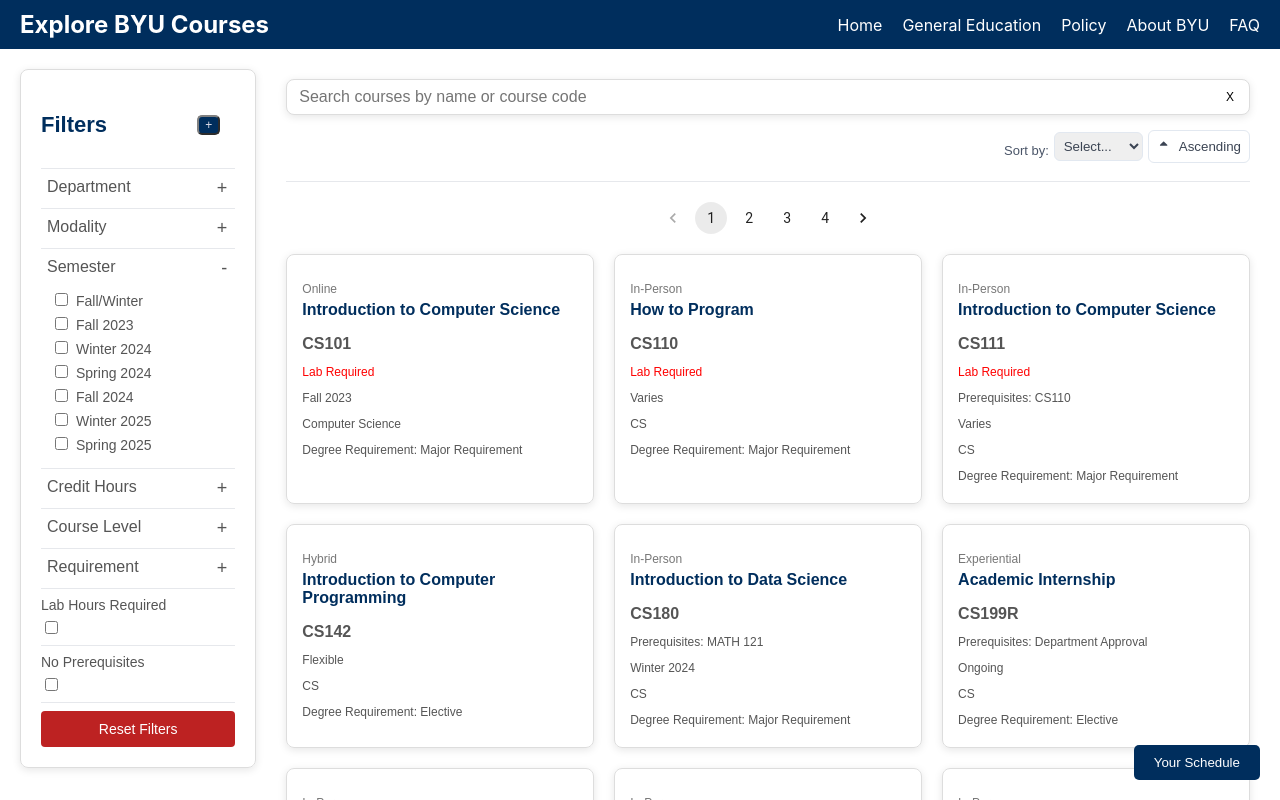
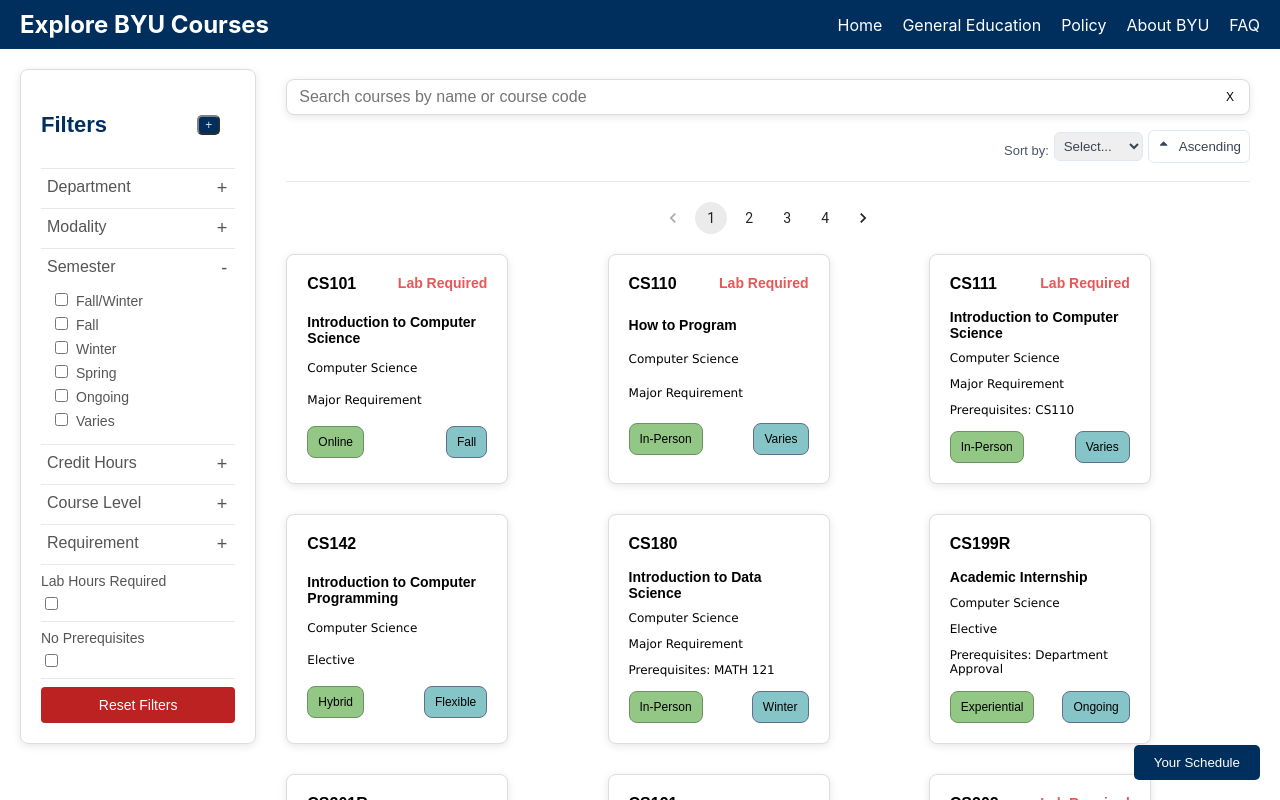
Before and after one commit to Wimplende2000/CS356PrototypeCOPY, a React (Create React App) app: page / in a window 1280 px wide. Both pictures are taken after a click on the button "Semester". Shown: the top 800 px of the page. Built offline with nearby package versions, Linux system fonts and the light colour scheme.

Commit message:
course tile css

```diff
--- a/src/components/CourseSearch.jsx
+++ b/src/components/CourseSearch.jsx
@@ -9,49 +9,10 @@
 import { Pagination,TablePagination } from '@mui/material';
 
 
-// Define the addButtonStyle for the "Add Course" button
-const addButtonStyle = {
-  marginTop: "10px",
-  padding: "8px 16px",
-  backgroundColor: "#28a745",
-  color: "#fff",
-  border: "none",
-  borderRadius: "4px",
-  cursor: "pointer",
-  fontSize: "14px",
-  fontWeight: "bold",
-  transition: "background-color 0.3s ease",
-  width: "100%", // Make the button full width
-  display: "block", // Ensure the button is on a new line
-};
-
-const sidePanelStyle = {
-  position: "fixed",
-  top: 0,
-  right: 0,
-  width: "450px", // Increased width for more space
-  height: "100%",
-  backgroundColor: "#fff",
-  boxShadow: "-2px 0 15px rgba(0, 0, 0, 0.1)",
-  padding: "20px",
-  overflowY: "auto",
-  zIndex: 1000,
-  transform: "translateX(0)",
-  transition: "transform 0.3s ease-in-out",
-};
-
-const sectionItemStyle = {
-  marginBottom: "15px",
-  padding: "15px",
-  border: "1px solid #ddd",
-  borderRadius: "8px",
-  backgroundColor: "#f9f9f9",
-};
-
 export default function CourseSearch() {
   //for pagination
   const [page, setPage] = useState(1);
-  const [rowsPerPage, setRowsPerPage] = useState(15); // Adjust based on your grid layout
+  const [rowsPerPage, setRowsPerPage] = useState(16); // Adjust based on your grid layout
   const { filteredList, setFilteredList } = useCourseDataContext();
   const [selectedFilters, setSelectedFilters] = useState([]);
   const [searchParams] = useSearchParams();
@@ -295,37 +256,36 @@
       </div>
 
 
-        <div style={{ display: "grid", gridTemplateColumns: "repeat(auto-fill, minmax(250px, 1fr))", gap: "20px" }}>
-          {
+      <div style={{ display: "grid", gridTemplateColumns: "repeat(auto-fill, minmax(250px, 1fr))", rowGap: "30px" }}>
+      {
             paginatedCourses.length > 0 ? (
             paginatedCourses.map((course, index) => (
               <div key={index}
                 className="course-box"
-                style={{ padding: "15px", border: "1px solid #ddd", borderRadius: "8px", boxShadow: "0 2px 8px rgba(0, 0, 0, 0.1)"}}
                 onClick={() => openSidePanel(course.code)}
               >
-                <p style={{ fontSize: "12px", color: "#777", marginBottom: "5px" }}>{course.modality}</p>
-                <h2 style={{ fontSize: "16px", margin: "5px 0", color: "#002E5D", fontWeight: "bold" }}>{course.title}</h2>
-                <p style={{ fontWeight: "bold", color: "#555", marginBottom: "5px" }}>{course.code}</p>
-                {course.hasLab && <p style={{ color: "red", fontSize: "12px", marginBottom: "5px" }}>Lab Required</p>}
+                <p className="code">{course.code}</p>
+                {course.hasLab && <p className="has-lab">Lab Required</p>}
+                <p className="title">{course.title}</p>
+                <p className="department">{course.department}</p>
+                <p className="requirement">{course.degreeRequirement}</p>
                 {course.prerequisites.length > 0 && (
-                  <p style={{ color: "#555", fontSize: "12px", marginBottom: "5px" }}>
+                  <p className="prereqs">
                     Prerequisites: {course.prerequisites.join(", ")}
                   </p>
                 )}
-                <p style={{ color: "#555", fontSize: "12px", marginBottom: "5px" }}>{course.semester}</p>
-                <p style={{ color: "#555", fontSize: "12px", marginBottom: "5px" }}>{course.department}</p>
-                <p style={{ color: "#555", fontSize: "12px", marginBottom: "5px" }}>Degree Requirement: {course.degreeRequirement}</p>
+                <p className="modality">{course.modality}</p>
+                <p className="semester">{course.semester}</p>
               </div>
             ))
           ) : (
-            <p style={{ textAlign: "center", color: "#777", fontSize: "14px" }}>No courses found.</p>
+            <p className="no-courses">No courses found.</p>
           )}
         </div>
       </div>
 
       {showPanel && selectedCourse && (
-        <div style={sidePanelStyle}>
+        <div className="side-panel">
           <button onClick={closeSidePanel} style={{
             backgroundColor: "#FF6347", border: "none", color: "#fff", fontSize: "16px", padding: "10px", borderRadius: "5px", cursor: "pointer", marginBottom: "20px"
           }}>Close</button>
@@ -344,11 +304,11 @@
               <p style={{ fontWeight: "bold", marginBottom: "10px" }}>Sections:</p>
               <ul style={{ listStyle: "none", padding: 0 }}>
                 {selectedCourse.sections.map((section, secIndex) => (
-                  <li key={secIndex} style={sectionItemStyle}>
+                  <li key={secIndex} className="section-item">
                     <div>
                       <strong>Section {section.sectionNumber}:</strong> {section.professor} - {section.time}
                     </div>
-                    <button onClick={() => handleAddSection(selectedCourse, section)} style={addButtonStyle}>
+                    <button onClick={() => handleAddSection(selectedCourse, section)} className="add-course-button">
                       Add Course
                     </button>
                   </li>
--- a/src/components/SidebarFilters.jsx
+++ b/src/components/SidebarFilters.jsx
@@ -136,7 +136,7 @@
         </button>
         {semesterOpen && (
         <div className="filter-type">
-          {["Fall/Winter", "Fall 2023", "Winter 2024", "Spring 2024", "Fall 2024", "Winter 2025", "Spring 2025"].map((semester) => (
+          {["Fall/Winter", "Fall", "Winter", "Spring", "Ongoing", "Varies"].map((semester) => (
             <label key={semester} className="dropdown-items">
               <input
                 type="checkbox"
--- a/src/contextsGLOBAL/courseData.jsx
+++ b/src/contextsGLOBAL/courseData.jsx
@@ -6,7 +6,7 @@
       "modality": "Online",
       "hasLab": true,
       "prerequisites": [],
-      "semester": "Fall 2023",
+      "semester": "Fall",
       "department": "Computer Science",
       "degreeRequirement": "Major Requirement",
       "instructor": "Dr. Smith",
@@ -35,7 +35,7 @@
       "hasLab": true,
       "prerequisites": [],
       "semester": "Varies",
-      "department": "CS",
+      "department": "Computer Science",
       "degreeRequirement": "Major Requirement",
       "instructor": "Prof. Anderson",
       "officeHours": "Tue/Thu 10-11 AM",
@@ -64,7 +64,7 @@
         "CS110"
       ],
       "semester": "Varies",
-      "department": "CS",
+      "department": "Computer Science",
       "degreeRequirement": "Major Requirement",
       "instructor": "Dr. Chen",
       "officeHours": "Wed/Fri 1-2 PM",
@@ -91,7 +91,7 @@
       "hasLab": false,
       "prerequisites": [],
       "semester": "Flexible",
-      "department": "CS",
+      "department": "Computer Science",
       "degreeRequirement": "Elective",
       "instructor": "Dr. Davis",
       "officeHours": "By Appointment",
@@ -119,8 +119,8 @@
       "prerequisites": [
         "MATH 121"
       ],
-      "semester": "Winter 2024",
-      "department": "CS",
+      "semester": "Winter",
+      "department": "Computer Science",
       "degreeRequirement": "Major Requirement",
       "instructor": "Prof. Wilson",
       "officeHours": "Mon/Wed 3-4 PM",
@@ -149,7 +149,7 @@
         "Department Approval"
       ],
       "semester": "Ongoing",
-      "department": "CS",
+      "department": "Computer Science",
       "degreeRequirement": "Elective",
       "instructor": "Internship Coordinator",
       "officeHours": "Contact Coordinator",
@@ -169,8 +169,8 @@
       "modality": "In-Person",
       "hasLab": false,
       "prerequisites": [],
-      "semester": "Fall 2024",
-      "department": "CS",
+      "semester": "Fall",
+      "department": "Computer Science",
       "degreeRequirement": "Elective",
       "instructor": "Visiting Professor",
       "officeHours": "TBA",
@@ -196,7 +196,7 @@
       "hasLab": false,
       "prerequisites": [],
       "semester": "Fall/Winter",
-      "department": "CS",
+      "department": "Computer Science",
       "degreeRequirement": "General Education",
       "instructor": "Dr. Green",
       "officeHours": "Wed 9-10 AM",
@@ -224,7 +224,7 @@
         "CS111"
       ],
       "semester": "Fall/Winter",
-      "department": "CS",
+      "department": "Computer Science",
       "degreeRequirement": "Major Requirement",
       "instructor": "Prof. Hill",
       "officeHours": "Mon/Fri 11 AM - 12 PM",
@@ -252,7 +252,7 @@
         "CS202"
       ],
       "semester": "Fall/Winter",
-      "department": "CS",
+      "department": "Computer Science",
       "degreeRequirement": "Major Requirement",
       "instructor": "Dr. Jones",
       "officeHours": "Tue/Thu 2-3 PM",
@@ -280,7 +280,7 @@
         "CS203"
       ],
       "semester": "Fall/Winter",
-      "department": "CS",
+      "department": "Computer Science",
       "degreeRequirement": "Major Requirement",
       "instructor": "Prof. King",
       "officeHours": "Wed/Fri 10-11 AM",
@@ -308,7 +308,7 @@
         "CS111"
       ],
       "semester": "Varies",
-      "department": "CS",
+      "department": "Computer Science",
       "degreeRequirement": "Major Requirement",
       "instructor": "Dr. Lee",
       "officeHours": "Mon/Wed 1-2 PM",
@@ -337,7 +337,7 @@
         "CS111"
       ],
       "semester": "Varies",
-      "department": "CS",
+      "department": "Computer Science",
       "degreeRequirement": "Major Requirement",
       "instructor": "Prof. Martinez",
       "officeHours": "Tue/Thu 3-4 PM",
@@ -366,7 +366,7 @@
         "MATH 110"
       ],
       "semester": "Varies",
-      "department": "CS",
+      "department": "Computer Science",
       "degreeRequirement": "Major Requirement",
       "instructor": "Dr. Nguyen",
       "officeHours": "Mon/Wed 10-11 AM",
@@ -396,7 +396,7 @@
         "CS240"
       ],
       "semester": "Varies",
-      "department": "CS",
+      "department": "Computer Science",
       "degreeRequirement": "Major Requirement",
       "instructor": "Prof. Patel",
       "officeHours": "Tue/Thu 1-2 PM",
@@ -425,7 +425,7 @@
         "CS236"
       ],
       "semester": "Fall/Winter",
-      "department": "CS",
+      "department": "Computer Science",
       "degreeRequirement": "Major Requirement",
       "instructor": "Dr. Ramirez",
       "officeHours": "Wed/Fri 2-3 PM",
@@ -454,7 +454,7 @@
         "CS111"
       ],
       "semester": "Fall/Winter",
-      "department": "CS",
+      "department": "Computer Science",
       "degreeRequirement": "Major Requirement",
       "instructor": "Prof. Sharma",
       "officeHours": "Mon/Wed 4-5 PM",
@@ -483,7 +483,7 @@
         "CS240"
       ],
       "semester": "Fall/Winter",
-      "department": "CS",
+      "department": "Computer Science",
       "degreeRequirement": "Major Requirement",
       "instructor": "Dr. Thompson",
       "officeHours": "Tue/Thu 9-10 AM (Online)",
@@ -513,7 +513,7 @@
         "MATH 221"
       ],
       "semester": "Fall/Winter",
-      "department": "CS",
+      "department": "Computer Science",
       "degreeRequirement": "Major Requirement",
       "instructor": "Prof. Vargas",
       "officeHours": "Mon/Wed 2-3 PM",
@@ -540,7 +540,7 @@
       "hasLab": false,
       "prerequisites": [],
       "semester": "Fall/Winter",
-      "department": "CS",
+      "department": "Computer Science",
       "degreeRequirement": "Elective",
       "instructor": "Career Services Staff",
       "officeHours": "Varies",
@@ -562,8 +562,8 @@
       "prerequisites": [
         "Varies by topic"
       ],
-      "semester": "Fall 2024",
-      "department": "CS",
+      "semester": "Fall",
+      "department": "Computer Science",
       "degreeRequirement": "Elective",
       "instructor": "Adjunct Faculty",
       "officeHours": "TBA",
@@ -592,7 +592,7 @@
         "CS236"
       ],
       "semester": "Fall/Winter",
-      "department": "CS",
+      "department": "Computer Science",
       "degreeRequirement": "Major Requirement",
       "instructor": "Dr. White",
       "officeHours": "Tue/Thu 11 AM - 12 PM",
@@ -621,7 +621,7 @@
         "CS224"
       ],
       "semester": "Fall/Winter",
-      "department": "CS",
+      "department": "Computer Science",
       "degreeRequirement": "Major Requirement",
       "instructor": "Prof. Young",
       "officeHours": "Mon/Wed 9-10 AM",
@@ -651,7 +651,7 @@
         "CS235"
       ],
       "semester": "Fall/Winter",
-      "department": "CS",
+      "department": "Computer Science",
       "degreeRequirement": "Major Requirement",
       "instructor": "Dr. Zheng",
       "officeHours": "Tue/Thu 4-5 PM",
@@ -680,7 +680,7 @@
         "CS235"
       ],
       "semester": "Fall/Winter",
-      "department": "CS",
+      "department": "Computer Science",
       "degreeRequirement": "Major Requirement",
       "instructor": "Prof. Adams",
       "officeHours": "Wed/Fri 1-2 PM",
@@ -709,7 +709,7 @@
         "CS240"
       ],
       "semester": "Fall/Winter",
-      "department": "CS",
+      "department": "Computer Science",
       "degreeRequirement": "Major Requirement",
       "instructor": "Dr. Baker",
       "officeHours": "Mon/Wed 11 AM - 12 PM",
@@ -738,7 +738,7 @@
         "CS324"
       ],
       "semester": "Flexible",
-      "department": "CS",
+      "department": "Computer Science",
       "degreeRequirement": "Elective",
       "instructor": "Prof. Clark",
       "officeHours": "By Appointment",
@@ -766,8 +766,8 @@
       "prerequisites": [
         "MATH 221"
       ],
-      "semester": "Fall 2024",
-      "department": "CS",
+      "semester": "Fall",
+      "department": "Computer Science",
       "degreeRequirement": "Elective",
       "instructor": "Dr. Evans",
       "officeHours": "Tue/Thu 2-3 PM",
@@ -797,7 +797,7 @@
         "CS260"
       ],
       "semester": "Fall/Winter",
-      "department": "CS",
+      "department": "Computer Science",
       "degreeRequirement": "Elective",
       "instructor": "Prof. Foster",
       "officeHours": "Wed/Fri 11 AM - 12 PM",
@@ -826,7 +826,7 @@
         "CS312"
       ],
       "semester": "Fall/Winter",
-      "department": "CS",
+      "department": "Computer Science",
       "degreeRequirement": "Elective",
       "instructor": "Dr. Garcia",
       "officeHours": "Mon/Wed 3-4 PM",
@@ -853,8 +853,8 @@
       "prerequisites": [
         "Varies by topic"
       ],
-      "semester": "Winter 2025",
-      "department": "CS",
+      "semester": "Winter",
+      "department": "Computer Science",
       "degreeRequirement": "Elective",
       "instructor": "Industry Expert",
       "officeHours": "Online - TBA",
@@ -880,7 +880,7 @@
       "hasLab": false,
       "prerequisites": [],
       "semester": "Fall/Winter",
-      "department": "CS",
+      "department": "Computer Science",
       "degreeRequirement": "General Education",
       "instructor": "Dr. Hall",
       "officeHours": "Tue/Thu 10-11 AM",
@@ -908,7 +908,7 @@
         "Business Minor Recommended"
       ],
       "semester": "Fall/Winter",
-      "department": "CS",
+      "department": "Computer Science",
       "degreeRequirement": "Elective",
       "instructor": "Prof. Ingram (Business School)",
       "officeHours": "Wed/Fri 2-3 PM",
@@ -937,7 +937,7 @@
         "CS235"
       ],
       "semester": "Flexible",
-      "department": "CS",
+      "department": "Computer Science",
       "degreeRequirement": "Elective",
       "instructor": "Dr. Johnson",
       "officeHours": "By Appointment",
@@ -967,7 +967,7 @@
         "CS329"
       ],
       "semester": "Flexible",
-      "department": "CS",
+      "department": "Computer Science",
       "degreeRequirement": "Major Requirement",
       "instructor": "Prof. Klein",
       "officeHours": "By Appointment",
@@ -996,7 +996,7 @@
         "CS252"
       ],
       "semester": "Flexible",
-      "department": "CS",
+      "department": "Computer Science",
       "degreeRequirement": "Elective",
       "instructor": "Dr. Lewis",
       "officeHours": "By Appointment",
@@ -1025,8 +1025,8 @@
         "CS270",
         "MATH 221"
       ],
-      "semester": "Winter 2025",
-      "department": "CS",
+      "semester": "Winter",
+      "department": "Computer Science",
       "degreeRequirement": "Elective",
       "instructor": "Prof. Miller",
       "officeHours": "Tue/Thu 1-2 PM",
@@ -1055,7 +1055,7 @@
         "CS235"
       ],
       "semester": "Varies",
-      "department": "CS",
+      "department": "Computer Science",
       "degreeRequirement": "Elective",
       "instructor": "Dr. Nelson",
       "officeHours": "Wed/Fri 10-11 AM",
@@ -1084,8 +1084,8 @@
         "CS235",
         "MATH 121"
       ],
-      "semester": "Spring 2024",
-      "department": "CS",
+      "semester": "Spring",
+      "department": "Computer Science",
       "degreeRequirement": "Elective",
       "instructor": "Prof. Olson",
       "officeHours": "Mon/Wed 1-2 PM",
@@ -1113,8 +1113,8 @@
       "prerequisites": [
         "CS355"
       ],
-      "semester": "Winter 2025",
-      "department": "CS",
+      "semester": "Winter",
+      "department": "Computer Science",
       "degreeRequirement": "Elective",
       "instructor": "Dr. Parker",
       "officeHours": "Tue/Thu 3-4 PM",
@@ -1142,8 +1142,8 @@
         "CS256",
         "CS260"
       ],
-      "semester": "Winter 2025",
-      "department": "CS",
+      "semester": "Winter",
+      "department": "Computer Science",
       "degreeRequirement": "Elective",
       "instructor": "Prof. Quinn",
       "officeHours": "Wed/Fri 4-5 PM",
@@ -1171,7 +1171,7 @@
         "CS224"
       ],
       "semester": "Fall/Winter",
-      "department": "CS",
+      "department": "Computer Science",
       "degreeRequirement": "Major Requirement",
       "instructor": "Dr. Roberts",
       "officeHours": "Mon/Wed 10-11 AM",
@@ -1201,7 +1201,7 @@
         "CS260"
       ],
       "semester": "Flexible",
-      "department": "CS",
+      "department": "Computer Science",
       "degreeRequirement": "Elective",
       "instructor": "Prof. Scott",
       "officeHours": "By Appointment",
@@ -1230,7 +1230,7 @@
         "MATH 231"
       ],
       "semester": "Fall/Winter",
-      "department": "CS",
+      "department": "Computer Science",
       "degreeRequirement": "Major Requirement",
       "instructor": "Dr. Taylor",
       "officeHours": "Tue/Thu 11 AM - 12 PM",
@@ -1259,8 +1259,8 @@
         "CS260",
         "CS465"
       ],
-      "semester": "Winter 2025",
-      "department": "CS",
+      "semester": "Winter",
+      "department": "Computer Science",
       "degreeRequirement": "Elective",
       "instructor": "Prof. Underwood",
       "officeHours": "Wed/Fri 1-2 PM",
@@ -1289,7 +1289,7 @@
         "MATH 221"
       ],
       "semester": "Varies",
-      "department": "CS",
+      "department": "Computer Science",
       "degreeRequirement": "Major Requirement",
       "instructor": "Dr. Vance",
       "officeHours": "Mon/Wed 2-3 PM",
@@ -1318,8 +1318,8 @@
         "CS256",
         "CS270"
       ],
-      "semester": "Winter 2025",
-      "department": "CS",
+      "semester": "Winter",
+      "department": "Computer Science",
       "degreeRequirement": "Elective",
       "instructor": "Prof. Washington",
       "officeHours": "Tue/Thu 4-5 PM",
@@ -1348,7 +1348,7 @@
         "MATH 321"
       ],
       "semester": "Fall/Winter",
-      "department": "CS",
+      "department": "Computer Science",
       "degreeRequirement": "Elective",
       "instructor": "Dr. Xavier",
       "officeHours": "Wed/Fri 10-11 AM",
@@ -1378,7 +1378,7 @@
         "CS355"
       ],
       "semester": "Fall/Winter",
-      "department": "CS",
+      "department": "Computer Science",
       "degreeRequirement": "Elective",
       "instructor": "Prof. Yates",
       "officeHours": "Mon/Wed 4-5 PM",
@@ -1407,7 +1407,7 @@
         "Department Approval"
       ],
       "semester": "Varies",
-      "department": "CS",
+      "department": "Computer Science",
       "degreeRequirement": "Minor Requirement",
       "instructor": "Education Faculty Supervisor",
       "officeHours": "Contact Supervisor",
@@ -1430,8 +1430,8 @@
         "CS470",
         "LING 201"
       ],
-      "semester": "Fall 2024",
-      "department": "CS",
+      "semester": "Fall",
+      "department": "Computer Science",
       "degreeRequirement": "Elective",
       "instructor": "Dr. Zimmerman",
       "officeHours": "Tue/Thu 9-10 AM",
@@ -1458,8 +1458,8 @@
       "prerequisites": [
         "Senior Standing in CS"
       ],
-      "semester": "Fall 2024",
-      "department": "CS",
+      "semester": "Fall",
+      "department": "Computer Science",
       "degreeRequirement": "Major Requirement",
       "instructor": "Capstone Faculty Advisor",
       "officeHours": "Team-Based",
@@ -1486,8 +1486,8 @@
       "prerequisites": [
         "CS480"
       ],
-      "semester": "Winter 2025",
-      "department": "CS",
+      "semester": "Winter",
+      "department": "Computer Science",
       "degreeRequirement": "Major Requirement",
       "instructor": "Capstone Faculty Advisor",
       "officeHours": "Team-Based",
--- a/src/styleFiles/courseSearch.css
+++ b/src/styleFiles/courseSearch.css
@@ -45,6 +45,136 @@
   margin-left: 15px;
 }
 
-hr {
-  color: rgb(73, 72, 5);
+.add-course-button {
+  margin-top: 10px;
+  padding: 8px 16px;
+  background-color: #28a745;
+  color: #fff;
+  border: none;
+  border-radius: 4px;
+  cursor: pointer;
+  font-size: 14px;
+  font-weight: bold;
+  transition: background-color 0.3s ease;
+  width: 100%;
+  display: block;
 }
+
+.course-box {
+  padding: 20px;
+  border: 1px solid #ddd;
+  border-radius: 8px;
+  box-shadow: 0 2px 8px rgba(0, 0, 0, 0.1);
+  display: grid;
+  grid-template-columns: 1fr 1fr;
+  align-items: start;
+  justify-items: start;
+  background-color: #fff;
+  width: 180px;
+  max-width: 100%;
+  row-gap: 0;
+
+  .code {
+    grid-column: 1;
+    font-weight: bolder;
+    text-align: start;
+    font-size: 16px;
+    margin-top: 0;
+    margin-bottom: 5;
+  }
+  .title{
+    grid-column: span 2;
+    font-weight: bold;
+    font-size: 14px;
+    margin-bottom: 10px;
+    margin-top: 0;
+    margin-bottom: 5;
+  }
+  .modality {
+    padding: 8px 10px;
+    border: 1px solid rgb(108, 146, 98);
+    border-radius: 8px;
+    background-color: rgb(147, 199, 134);
+    text-align: center;
+    justify-self: baseline;
+    font-size: 12px;
+    margin-top: 2px;
+    margin-bottom: 0px;
+  }
+  .has-lab {
+    grid-column: 2;
+    color: rgb(231, 87, 87);
+    font-weight: bolder;
+    font-size: 14px;
+    justify-self: end;
+    margin: 0;
+  }
+  .prereqs {
+    grid-column: span 2;
+    font-size: 12px;
+    margin-top: 0;
+    margin-bottom: 5;
+    font-family: 'Lucida Sans', 'Lucida Sans Regular', 'Lucida Grande', 'Lucida Sans Unicode', Geneva, Verdana, sans-serif;
+  }
+  .semester {
+    grid-column: 2;
+    padding: 8px 10px;
+    border: 1px solid rgb(98, 109, 146);
+    border-radius: 8px;
+    background-color: rgb(134, 197, 199);
+    text-align: center;
+    justify-self: end;
+    font-size: 12px;
+    margin-bottom: 0;
+    margin-top: 2px;
+  }
+  .department,
+  .requirement {
+    grid-column: span 2;
+    font-size: 12px;
+    font-family: 'Lucida Sans', 'Lucida Sans Regular', 'Lucida Grande', 'Lucida Sans Unicode', Geneva, Verdana, sans-serif;
+    margin-top: 0;
+    margin-bottom: 5;
+  }
+  .no-courses {
+    text-align: center;
+    color: #777;
+    font-size: 14px;
+    grid-column: 1;
+    margin-top: 10px;
+  }
+}
+
+/* Side Panel */
+.side-panel {
+  position: fixed;
+  top: 0;
+  right: 0;
+  width: 40%;
+  max-width: 300px;
+  height: 100%;
+  background-color: #fff;
+  box-shadow: -2px 0 15px rgba(0, 0, 0, 0.1);
+  padding: 20px;
+  overflow-y: auto;
+  z-index: 1000;
+  transform: translateX(0);
+  transition: transform 0.3s ease-in-out;
+}
+
+/* Section Items */
+.section-item {
+  margin-bottom: 15px;
+  padding: 15px;
+  border: 1px solid #ddd;
+  border-radius: 8px;
+  background-color: #f9f9f9;
+}
+
+/* Main Container */
+.course-search-container {
+  display: flex;
+  gap: 20px;
+  padding: 20px;
+  font-family: Arial, sans-serif;
+}
```
Also changed, not shown: src/components/Pillboxes.jsx (deleted, +0 -62 lines).
